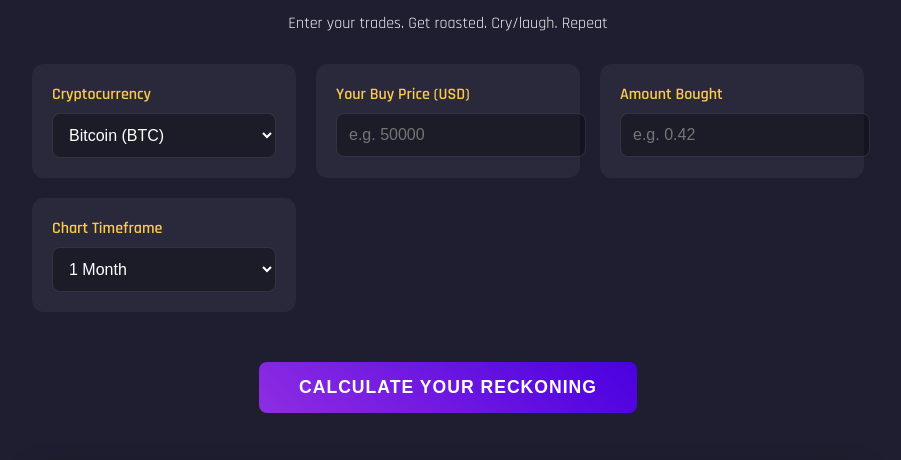
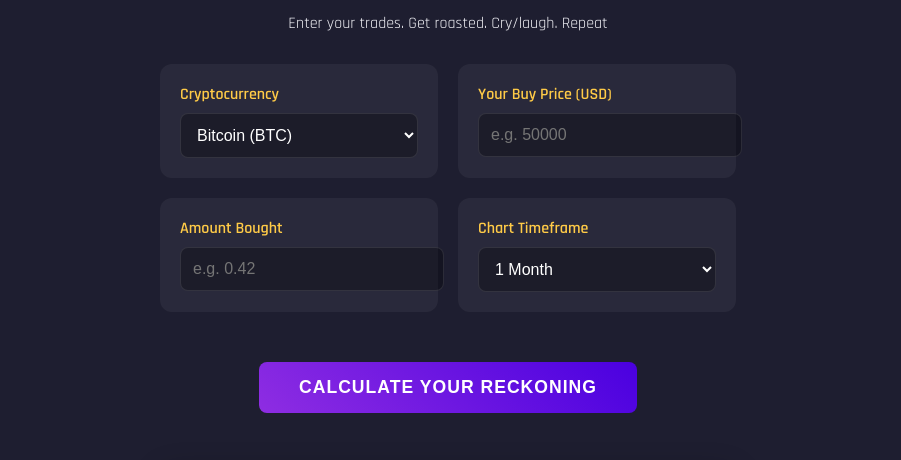
Before and after one commit to kukatinga/shaft, a plain HTML site: page index.html in a window 1280 px wide. Shown: the part 281-741 px from the top of the page, without its empty margins (192-1093 px from the left). Drawn offline with nearby package versions, Linux system fonts and the light colour scheme; no server answers.

Commit message:
Update index.html

```diff
--- a/index.html
+++ b/index.html
@@ -42,7 +42,7 @@
     /* Large desktop screens - removed duplicate 65% */
     @media (min-width: 1200px) {
         .container {
-            width: 65%; /* Now this will properly override the 75% */
+            width: 45%; /* Now this will properly override the 75% */
             }
         }
 
```
